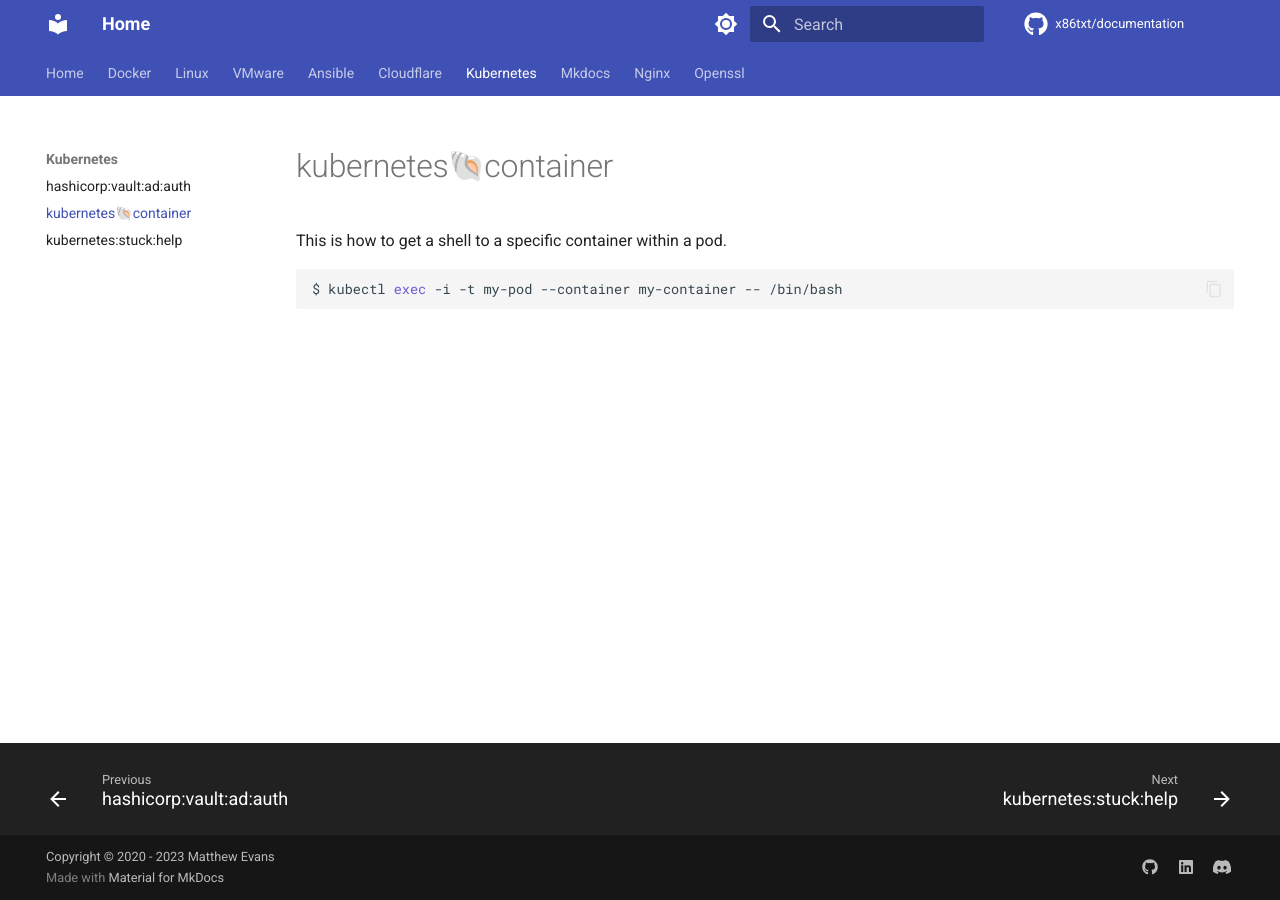
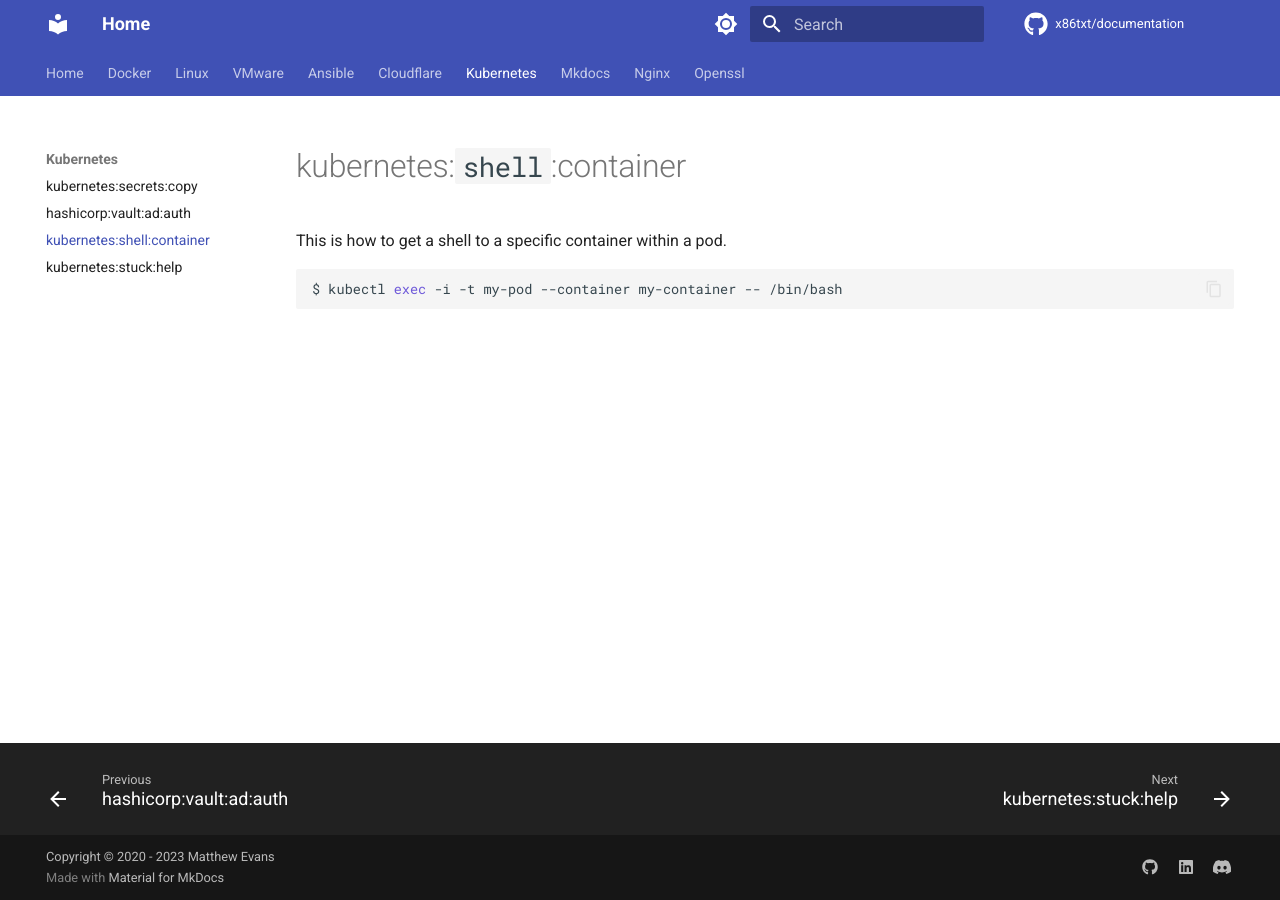
Before and after one commit to x86txt/documentation, an MkDocs documentation site: the page built from docs/kubernetes/shelltocontainer.md, in a window 1280 px wide. Built offline with MkDocs 1.6.1 and Material for MkDocs 9.7.7, drawn with Linux system fonts in a browser that asks for light colours; emoji names are drawn with the system emoji font; comment, search, counter and statistics services are not loaded.

Commit message:
add k8s secret copy, fix emojio rendering

```diff
--- a/docs/kubernetes/shelltocontainer.md
+++ b/docs/kubernetes/shelltocontainer.md
@@ -1,4 +1,4 @@
-# kubernetes:shell:container
+# kubernetes:`shell`:container
 
 This is how to get a shell to a specific container within a pod.
 
```
Also changed, not shown: docs/kubernetes/copysecretnamespace.md (added, +9 -0 lines).
